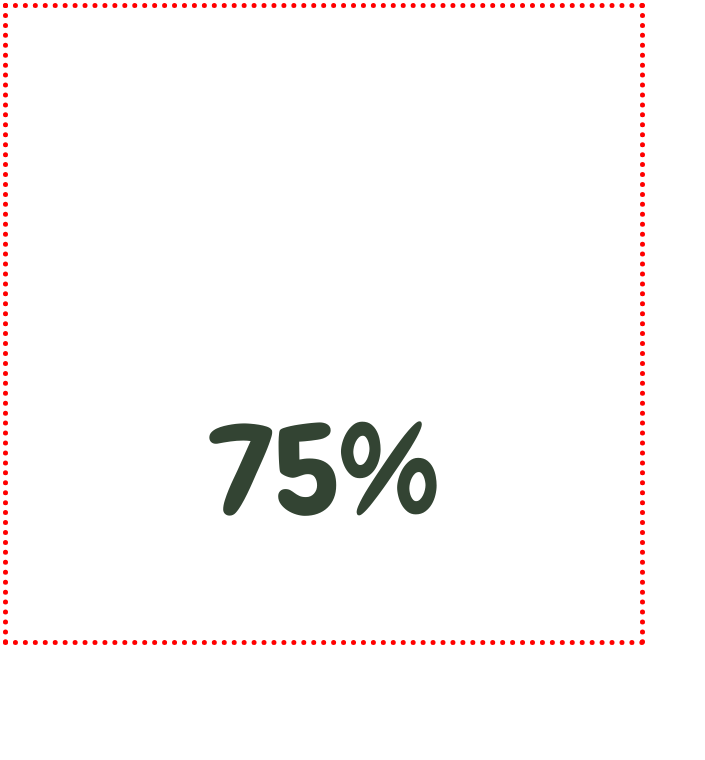
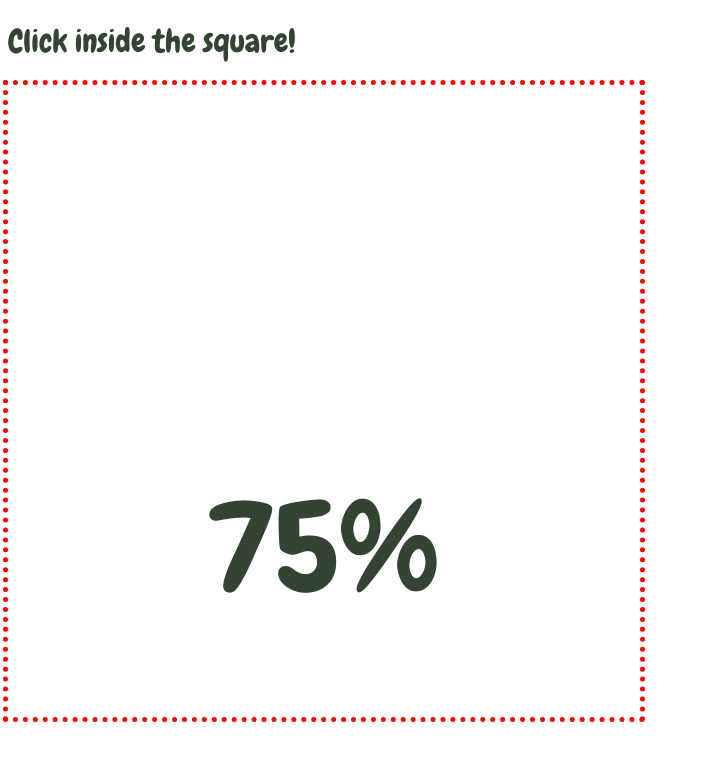
Before and after one commit to Tara-Fortis/Advanced-Interface-Design, a plain HTML site: page lab-E/index.html in a window 1280 px wide. Shown: the whole page, without its empty margins (0-705 px from the left). Drawn offline with Linux system fonts and the light colour scheme.

Commit message:
added text

```diff
--- a/lab-E/css/styles.css
+++ b/lab-E/css/styles.css
@@ -20,8 +20,10 @@ svg:active #rectangle {
     width: 0%;
 }
 
-text {
+text,
+h1 {
     font-family: "Chewy", sans-serif;
     font-weight: 400;
     font-style: normal;
+    color: #343;
 }
--- a/lab-E/index.html
+++ b/lab-E/index.html
@@ -9,6 +9,7 @@
 </head>
 
 <body>
+    <h1>Click inside the square!</h1>
     <svg viewBox="0 0 500 500">
         <rect id="rectangle" x="0" y="200" width="0" height="100" fill="blue" />
         <text x="250" y="400" fill="#343" font-size="100" text-anchor="middle">75%</text>
```
